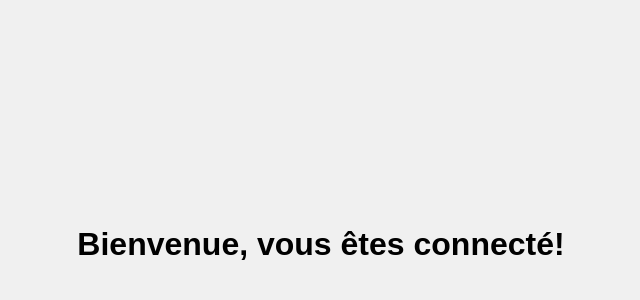
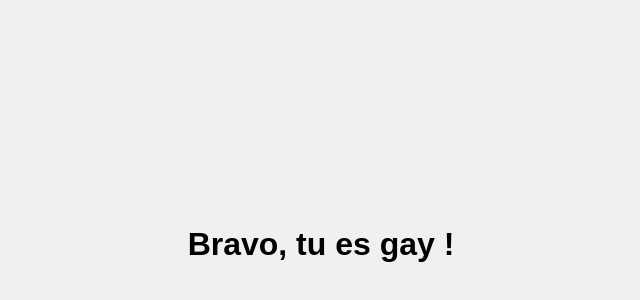
Before and after one commit to AzeGab/CTF, a website: page welcome.html in a window 1280 px wide. Shown: the part 146-446 px from the top of the page, without its empty margins (319-959 px from the left). Drawn offline with Linux system fonts and the light colour scheme.

Commit message:
faille 1.3

```diff
--- a/welcome.html
+++ b/welcome.html
@@ -8,7 +8,7 @@
 </head>
 <body>
 <div class="main-container">
-    <h1>Bienvenue, vous êtes connecté!</h1>
+    <h1>Bravo, tu es gay !</h1>
 </div>
 </body>
 </html>
```
